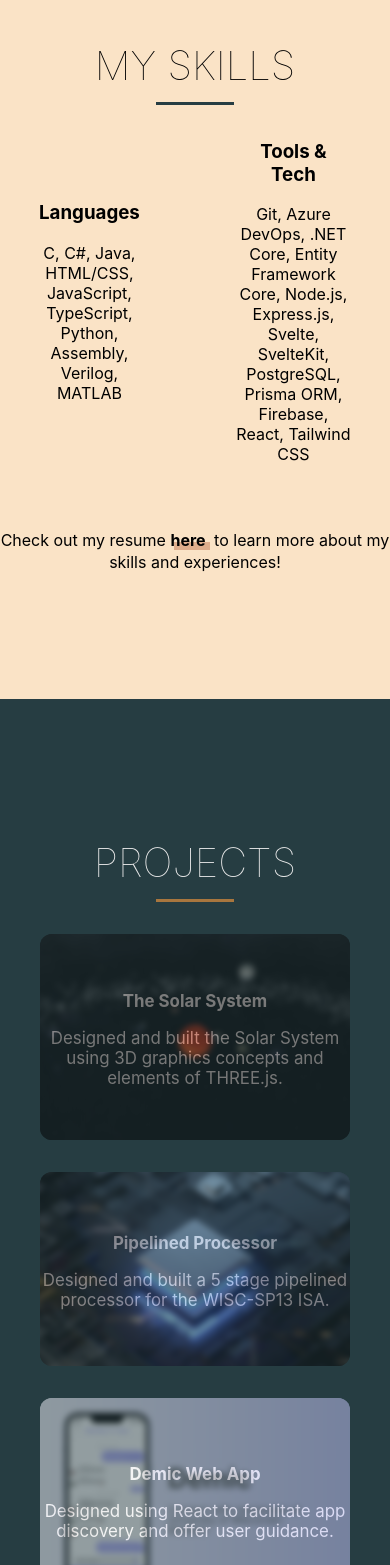
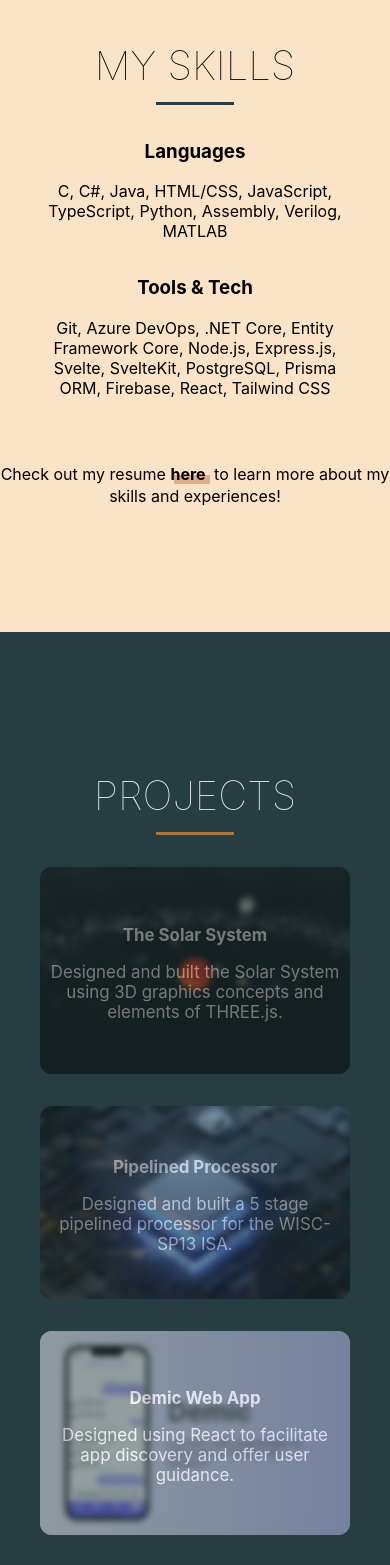
Before and after one commit to myaschmitz/myaschmitz.github.io, a React (Create React App) app: page / in a window 390 px wide. Shown: the part 3820-5385 px from the top of the page. Built offline with nearby package versions, Linux system fonts and the light colour scheme.

Commit message:
updates to format

```diff
--- a/src/sections/projects.js
+++ b/src/sections/projects.js
@@ -14,10 +14,10 @@ const Projects = () => {
                     <figure>
                         <a style={{ textDecoration: "none", color: "inherit" }} target="_blank" rel="noreferrer" href="https://cs559-spring22.github.io/wbfinal-myaschmitz/for_students/final-grtown.html">
                             <img src={solarSystem} alt="Screenshot of the Solar System built using 3D graphics concepts and THREE.js elements." />
-                            <div class="overlay">
+                            <div className="overlay">
                                 <div style={{ position: "relative" }}>
                                     <h4>The Solar System</h4>
-                                    <p>Designed and built the Solar System using 3D graphics concepts and elements of THREE.js.</p>
+                                    <p style={{ width: '95%', display: 'inline-block' }}>Designed and built the Solar System using 3D graphics concepts and elements of THREE.js.</p>
                                 </div>
                             </div>
                         </a>
@@ -26,11 +26,11 @@ const Projects = () => {
                 <div className="project-card">
                     <figure>
                         <a style={{ textDecoration: "none", color: "inherit" }} target="_blank" rel="noreferrer" href="https://github.com/myaschmitz/project-pipelined">
-                            <img src={cpu} alt="Image of a CPU" />
-                            <div class="overlay">
+                            <img src={cpu} alt="CPU" />
+                            <div className="overlay">
                                 <div style={{ position: "relative" }}>
                                     <h4>Pipelined Processor</h4>
-                                    <p>Designed and built a 5 stage pipelined processor for the WISC-SP13 ISA.</p>
+                                    <p style={{ width: '95%', display: 'inline-block' }}>Designed and built a 5 stage pipelined processor for the WISC-SP13 ISA.</p>
                                 </div>
                             </div>
                         </a>
@@ -41,10 +41,10 @@ const Projects = () => {
                         <a style={{ textDecoration: "none", color: "inherit" }} target="_blank" rel="noreferrer" href="http://demicapp.com">
                             <img src={demic} alt="Screenshot of Demic web app with a phone displaying the user interface for the chat feature.
                                 Also features the text, Connect with classmates at University of Wisconsin-Madison" />
-                            <div class="overlay">
+                            <div className="overlay">
                                 <div style={{ position: "relative" }}>
                                     <h4>Demic Web App</h4>
-                                    <p>Designed using React to facilitate app discovery and offer user guidance.</p>
+                                    <p style={{ width: '95%', display: 'inline-block' }}>Designed using React to facilitate app discovery and offer user guidance.</p>
                                 </div>
                             </div>
                         </a>
@@ -54,10 +54,10 @@ const Projects = () => {
                     <figure>
                         {/* <a style={{ textDecoration: "none", color: "inherit" }} target="_blank" rel="noreferrer" href=""> */}
                         <img src={financeApp} alt="Finance graphic showing a financial institution in the middle with other icons depicting things that are expenditures in life." />
-                        <div class="overlay">
+                        <div className="overlay">
                             <div style={{ position: "relative" }}>
                                 <h4>(IN PROGRESS)<br />Finance Tracker App</h4>
-                                <p>A React app using Express and PostgreSQL to track financial spending and budgeting.</p>
+                                <p style={{ width: '95%', display: 'inline-block' }}>A React app using Express and PostgreSQL to track financial spending and budgeting.</p>
                             </div>
                         </div>
                         {/* </a> */}
@@ -67,10 +67,10 @@ const Projects = () => {
                     <figure>
                         {/* <a style={{ textDecoration: "none", color: "inherit" }} target="_blank" rel="noreferrer" href=""> */}
                         <img src={climbDb} alt="Screenshot showing a climbing database map." />
-                        <div class="overlay">
+                        <div className="overlay">
                             <div style={{ position: "relative" }}>
                                 <h4>(IN PROGRESS)<br />Climbing Gym Database</h4>
-                                <p>An app to track climbing gyms using TypeScript, Svelte, SvelteKit, and Firebase.</p>
+                                <p style={{ width: '95%', display: 'inline-block' }}>An app to track climbing gyms using TypeScript, Svelte, SvelteKit, and Firebase.</p>
                             </div>
                         </div>
                         {/* </a> */}
--- a/src/sections/skills.js
+++ b/src/sections/skills.js
@@ -4,9 +4,9 @@ import resumePdf from "../files/mya-schmitz-resume.pdf";
 const Skills = () => {
     return (
         <div className='section-container' style={{ background: 'var(--color-light-orange-accent)' }}>
-            <h2 className={"section-header"}>MY SKILLS</h2>
+            <h2 className="section-header">MY SKILLS</h2>
             <div className='underline' style={{ background: 'var(--color-tertiary)' }}></div>
-            <div style={{ width: '80%', display: 'flex', flexDirection: 'row', justifyContent: 'center', alignItems: 'center', textAlign: 'center', gap: '6em' }}>
+            <div className='skills-container'>
                 <div>
                     <h3>Languages</h3>
                     <p>C, C#, Java, HTML/CSS, JavaScript, TypeScript, Python, Assembly, Verilog, MATLAB</p>
--- a/src/styles.css
+++ b/src/styles.css
@@ -408,6 +408,32 @@ svg.slick-next:hover {
 /* #endregion Resume */
 
 /* #region Skills */
+/* .skills-container {
+  width: 80%;
+  display: flex;
+  flex-direction: row;
+  justify-content: center;
+  align-ttems: center;
+  text-align: center;
+  gap: 6em
+} */
+.skills-container {
+  width: 70%;
+  display: grid;
+  grid-auto-flow: column;
+  justify-content: center;
+  text-align: center;
+  gap: 5em;
+}
+
+@media (max-width: 800px) {
+  .skills-container {
+    width: 80%;
+    grid-auto-flow: row;
+    gap: 0;
+  }
+}
+
 .skills-resume {
   margin-top: 3em;
   text-align: center;
```
